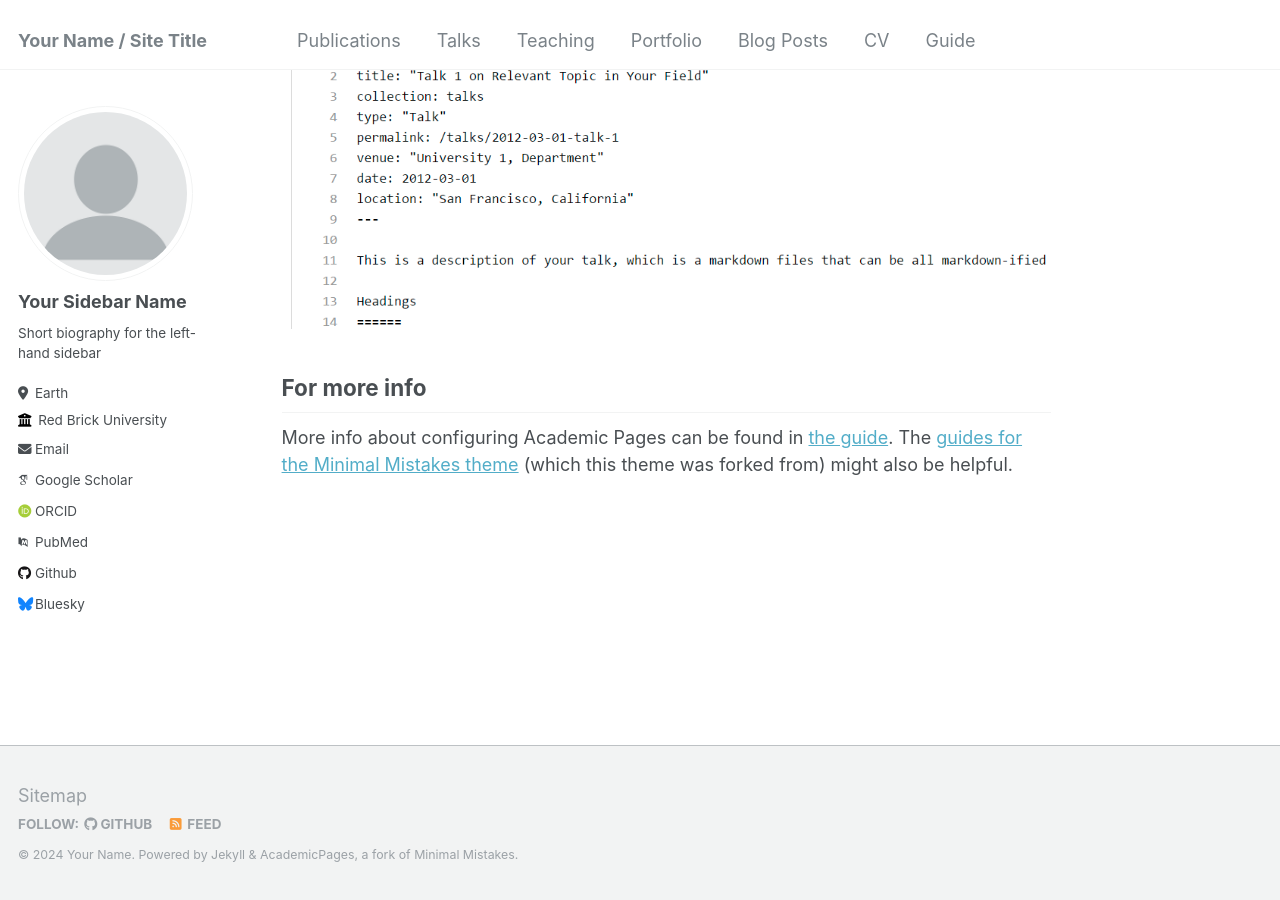
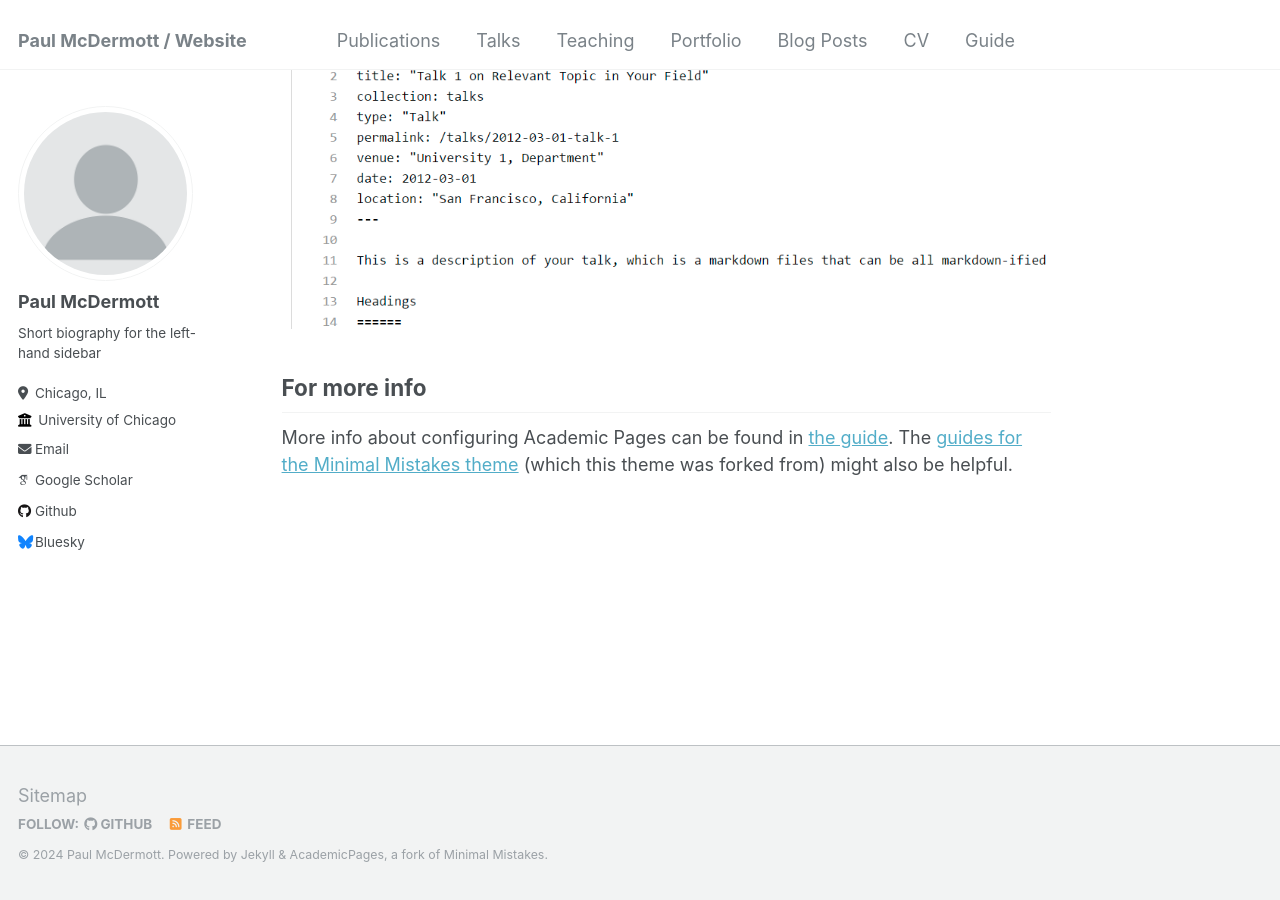
Before and after one commit to paulm-mcdermott/paulm-mcdermott.github.io, a Jekyll site: the page built from _pages/about.md, in a window 1280 px wide and 900 px high, scrolled down 2660 px. Built offline with Jekyll 4.4.1, drawn with Linux system fonts in a browser that asks for light colours; some web fonts are replaced.

Commit message:
Update _config.yml

```diff
--- a/_config.yml
+++ b/_config.yml
@@ -8,10 +8,10 @@
 
 # Basic Site Settings
 locale                   : "en-US"
-title                    : "Your Name / Site Title"
+title                    : "Paul McDermott / Website"
 title_separator          : "-"
-name                     : &name "Your Name"
-description              : &description "personal description"
+name                     : &name "Paul McDermott"
+description              : &description "I am a research professional at the Becker Friedman Institute @ University of Chicago"
 url                      : https://academicpages.github.io # the base hostname & protocol for your site e.g. "https://mmistakes.github.io"
 baseurl                  : "" # the subpath of your site, e.g. "/blog"
 repository               : "academicpages/academicpages.github.io"
@@ -22,28 +22,28 @@ repository               : "academicpages/academicpages.github.io"
 author:
   # Biographic information
   avatar           : "profile.png"
-  name             : "Your Sidebar Name"
-  pronouns         : # example: "she/her"
+  name             : "Paul McDermott"
+  pronouns         : # example: "he/him"
   bio              : "Short biography for the left-hand sidebar"
-  location         : "Earth"
-  employer         : "Red Brick University"
+  location         : "Chicago, IL"
+  employer         : "University of Chicago"
   uri              : # URL
-  email            : "none@example.org"
+  email            : "pmcdermott@uchicago.edu"
 
   # Academic websites
-  arxiv            : # URL - Update with the correct link to your profile
+  arxiv            : ## URL - Update with the correct link to your profile
   googlescholar    : "https://scholar.google.com/citations?user=PS_CX0AAAAAJ"
   impactstory      : # URL
-  orcid            : "http://orcid.org/yourorcidurl"
+  orcid            : #"http://orcid.org/yourorcidurl"
   semantic         : # URL
-  pubmed           : "https://www.ncbi.nlm.nih.gov/pubmed/?term=john+snow"
+  pubmed           : #"https://www.ncbi.nlm.nih.gov/pubmed/?term=john+snow"
   researchgate     : # URL
 
   # Repositories and software development
   bitbucket        : # Username - Update with your username on the site
   codepen          : # Username
   dribbble         : # Username
-  github           : "academicpages"
+  github           : "paulm-mcdermott"
   kaggle           : # Username
   stackoverflow    : # User number or user number and name (i.e., use "1" or "1/jeff-atwood")
 
```
